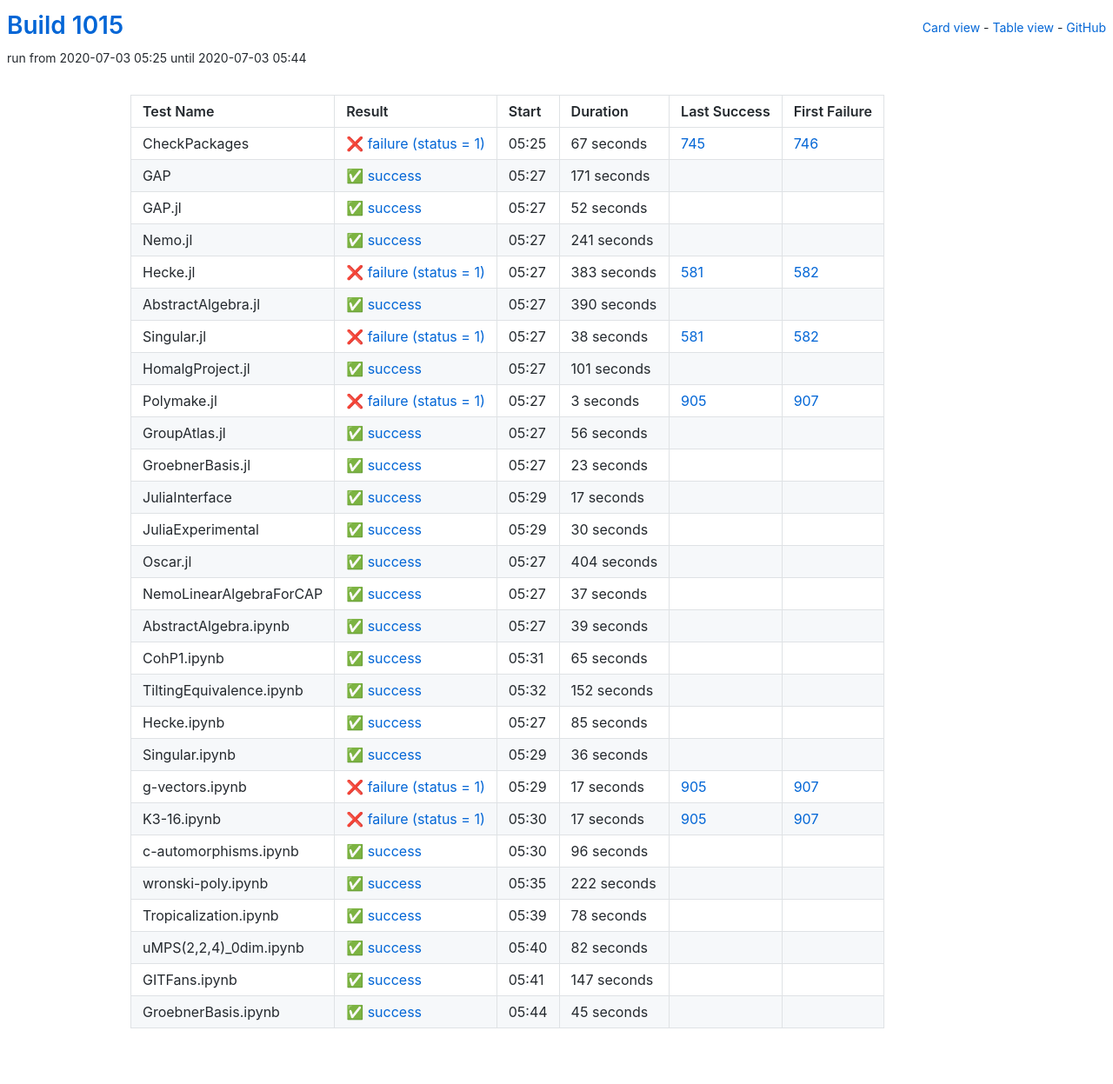
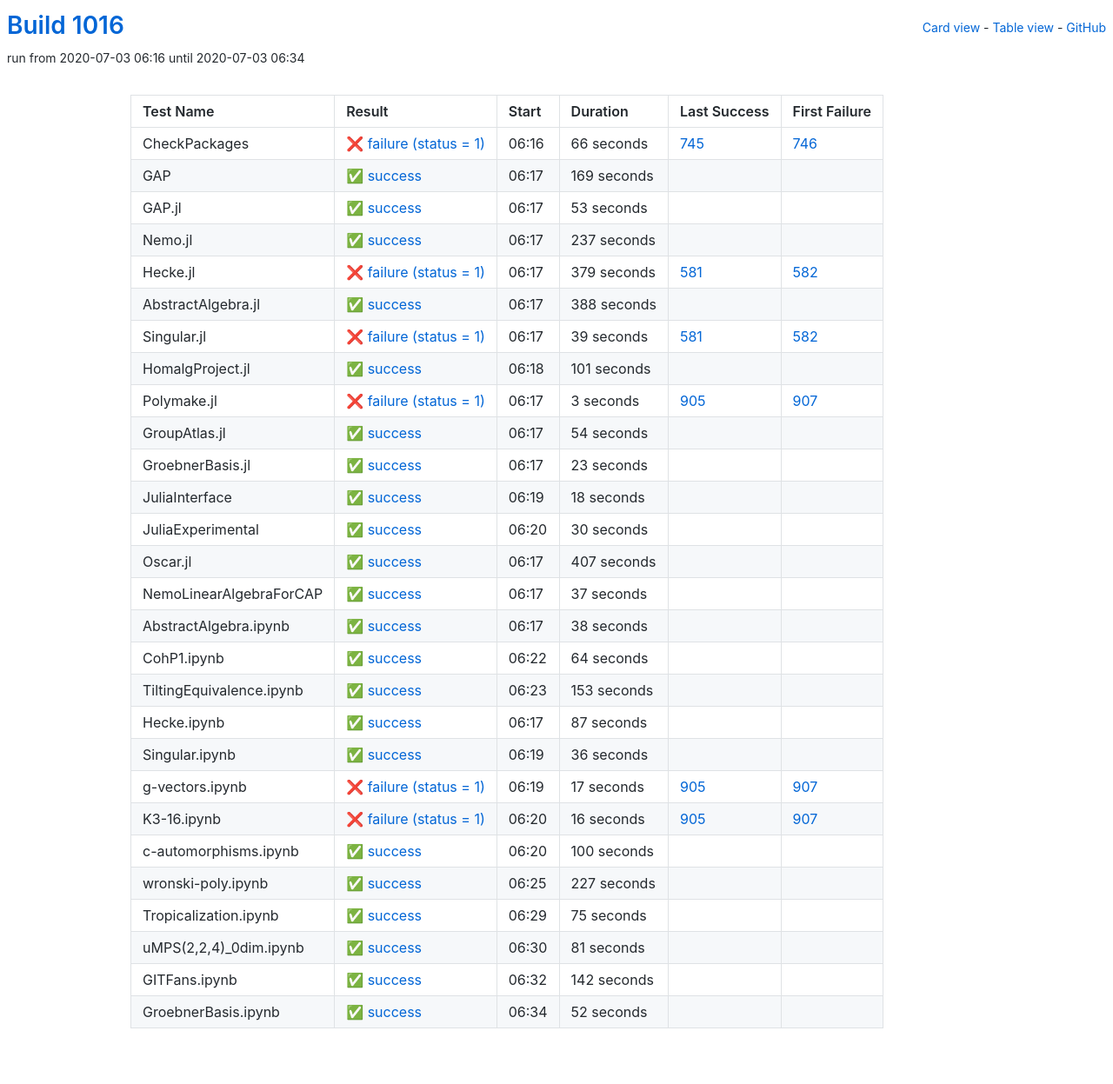
Before and after one commit to oscar-system/oscar-ci-status-1.4, a Jekyll site: the page built from table.html, in a window 1280 px wide. Shown: the whole page at 87% size. Built offline with Jekyll 4.4.1, drawn with Linux system fonts in a browser that asks for light colours.

Commit message:
Build #1016

```diff
--- a/_data/ci.yml
+++ b/_data/ci.yml
@@ -1,6 +1,6 @@
 ---
-build: 1015
-build_url: https://oscarci.mathematik.uni-kl.de/job/oscar-julia-1.4/1015/
+build: 1016
+build_url: https://oscarci.mathematik.uni-kl.de/job/oscar-julia-1.4/1016/
 job: oscar-julia-1.4
 organization: oscar-system
 repo: oscar-ci-status-1.4
@@ -8,92 +8,92 @@ repourl: https://github.com/oscar-system/oscar-ci-status-1.4
 tests:
 - name: CheckPackages
   id: checkpackages
-  log: https://oscarci.mathematik.uni-kl.de/job/oscar-julia-1.4/1015/artifact/logs/build-1015/CheckPackages.log
-  start: 2020-07-03 05:25
+  log: https://oscarci.mathematik.uni-kl.de/job/oscar-julia-1.4/1016/artifact/logs/build-1016/CheckPackages.log
+  start: 2020-07-03 06:16
   success: false
   exitcode: 1
   status: failure
-  duration: 67
+  duration: 66
   last_success: 745
   last_success_url: https://oscarci.mathematik.uni-kl.de/job/oscar-julia-1.4/745/
   first_failure: 746
   first_failure_url: https://oscarci.mathematik.uni-kl.de/job/oscar-julia-1.4/746/
 - name: GAP
   id: gap
-  log: https://oscarci.mathematik.uni-kl.de/job/oscar-julia-1.4/1015/artifact/logs/build-1015/GAP.log
-  start: 2020-07-03 05:27
+  log: https://oscarci.mathematik.uni-kl.de/job/oscar-julia-1.4/1016/artifact/logs/build-1016/GAP.log
+  start: 2020-07-03 06:17
   success: true
   exitcode: 0
   status: success
-  duration: 171
+  duration: 169
   last_success: false
   last_success_url:
   first_failure: false
   first_failure_url:
 - name: GAP.jl
   id: gap-jl
-  log: https://oscarci.mathematik.uni-kl.de/job/oscar-julia-1.4/1015/artifact/logs/build-1015/GAP.jl.log
-  start: 2020-07-03 05:27
+  log: https://oscarci.mathematik.uni-kl.de/job/oscar-julia-1.4/1016/artifact/logs/build-1016/GAP.jl.log
+  start: 2020-07-03 06:17
   success: true
   exitcode: 0
   status: success
-  duration: 52
+  duration: 53
   last_success: false
   last_success_url:
   first_failure: false
   first_failure_url:
 - name: Nemo.jl
   id: nemo-jl
-  log: https://oscarci.mathematik.uni-kl.de/job/oscar-julia-1.4/1015/artifact/logs/build-1015/Nemo.jl.log
-  start: 2020-07-03 05:27
+  log: https://oscarci.mathematik.uni-kl.de/job/oscar-julia-1.4/1016/artifact/logs/build-1016/Nemo.jl.log
+  start: 2020-07-03 06:17
   success: true
   exitcode: 0
   status: success
-  duration: 241
+  duration: 237
   last_success: false
   last_success_url:
   first_failure: false
   first_failure_url:
 - name: Hecke.jl
   id: hecke-jl
-  log: https://oscarci.mathematik.uni-kl.de/job/oscar-julia-1.4/1015/artifact/logs/build-1015/Hecke.jl.log
-  start: 2020-07-03 05:27
+  log: https://oscarci.mathematik.uni-kl.de/job/oscar-julia-1.4/1016/artifact/logs/build-1016/Hecke.jl.log
+  start: 2020-07-03 06:17
   success: false
   exitcode: 1
   status: failure
-  duration: 383
+  duration: 379
   last_success: 581
   last_success_url: https://oscarci.mathematik.uni-kl.de/job/oscar-julia-1.4/581/
   first_failure: 582
   first_failure_url: https://oscarci.mathematik.uni-kl.de/job/oscar-julia-1.4/582/
 - name: AbstractAlgebra.jl
   id: abstractalgebra-jl
-  log: https://oscarci.mathematik.uni-kl.de/job/oscar-julia-1.4/1015/artifact/logs/build-1015/AbstractAlgebra.jl.log
-  start: 2020-07-03 05:27
+  log: https://oscarci.mathematik.uni-kl.de/job/oscar-julia-1.4/1016/artifact/logs/build-1016/AbstractAlgebra.jl.log
+  start: 2020-07-03 06:17
   success: true
   exitcode: 0
   status: success
-  duration: 390
+  duration: 388
   last_success: false
   last_success_url:
   first_failure: false
   first_failure_url:
 - name: Singular.jl
   id: singular-jl
-  log: https://oscarci.mathematik.uni-kl.de/job/oscar-julia-1.4/1015/artifact/logs/build-1015/Singular.jl.log
-  start: 2020-07-03 05:27
+  log: https://oscarci.mathematik.uni-kl.de/job/oscar-julia-1.4/1016/artifact/logs/build-1016/Singular.jl.log
+  start: 2020-07-03 06:17
   success: false
   exitcode: 1
   status: failure
-  duration: 38
+  duration: 39
   last_success: 581
   last_success_url: https://oscarci.mathematik.uni-kl.de/job/oscar-julia-1.4/581/
   first_failure: 582
   first_failure_url: https://oscarci.mathematik.uni-kl.de/job/oscar-julia-1.4/582/
 - name: HomalgProject.jl
   id: homalgproject-jl
-  log: https://oscarci.mathematik.uni-kl.de/job/oscar-julia-1.4/1015/artifact/logs/build-1015/HomalgProject.jl.log
-  start: 2020-07-03 05:27
+  log: https://oscarci.mathematik.uni-kl.de/job/oscar-julia-1.4/1016/artifact/logs/build-1016/HomalgProject.jl.log
+  start: 2020-07-03 06:18
   success: true
   exitcode: 0
   status: success
@@ -104,8 +104,8 @@ tests:
   first_failure_url:
 - name: Polymake.jl
   id: polymake-jl
-  log: https://oscarci.mathematik.uni-kl.de/job/oscar-julia-1.4/1015/artifact/logs/build-1015/Polymake.jl.log
-  start: 2020-07-03 05:27
+  log: https://oscarci.mathematik.uni-kl.de/job/oscar-julia-1.4/1016/artifact/logs/build-1016/Polymake.jl.log
+  start: 2020-07-03 06:17
   success: false
   exitcode: 1
   status: failure
@@ -116,20 +116,20 @@ tests:
   first_failure_url: https://oscarci.mathematik.uni-kl.de/job/oscar-julia-1.4/907/
 - name: GroupAtlas.jl
   id: groupatlas-jl
-  log: https://oscarci.mathematik.uni-kl.de/job/oscar-julia-1.4/1015/artifact/logs/build-1015/GroupAtlas.jl.log
-  start: 2020-07-03 05:27
+  log: https://oscarci.mathematik.uni-kl.de/job/oscar-julia-1.4/1016/artifact/logs/build-1016/GroupAtlas.jl.log
+  start: 2020-07-03 06:17
   success: true
   exitcode: 0
   status: success
-  duration: 56
+  duration: 54
   last_success: false
   last_success_url:
   first_failure: false
   first_failure_url:
 - name: GroebnerBasis.jl
   id: groebnerbasis-jl
-  log: https://oscarci.mathematik.uni-kl.de/job/oscar-julia-1.4/1015/artifact/logs/build-1015/GroebnerBasis.jl.log
-  start: 2020-07-03 05:27
+  log: https://oscarci.mathematik.uni-kl.de/job/oscar-julia-1.4/1016/artifact/logs/build-1016/GroebnerBasis.jl.log
+  start: 2020-07-03 06:17
   success: true
   exitcode: 0
   status: success
@@ -140,20 +140,20 @@ tests:
   first_failure_url:
 - name: JuliaInterface
   id: juliainterface
-  log: https://oscarci.mathematik.uni-kl.de/job/oscar-julia-1.4/1015/artifact/logs/build-1015/JuliaInterface.log
-  start: 2020-07-03 05:29
+  log: https://oscarci.mathematik.uni-kl.de/job/oscar-julia-1.4/1016/artifact/logs/build-1016/JuliaInterface.log
+  start: 2020-07-03 06:19
   success: true
   exitcode: 0
   status: success
-  duration: 17
+  duration: 18
   last_success: false
   last_success_url:
   first_failure: false
   first_failure_url:
 - name: JuliaExperimental
   id: juliaexperimental
-  log: https://oscarci.mathematik.uni-kl.de/job/oscar-julia-1.4/1015/artifact/logs/build-1015/JuliaExperimental.log
-  start: 2020-07-03 05:29
+  log: https://oscarci.mathematik.uni-kl.de/job/oscar-julia-1.4/1016/artifact/logs/build-1016/JuliaExperimental.log
+  start: 2020-07-03 06:20
   success: true
   exitcode: 0
   status: success
@@ -164,20 +164,20 @@ tests:
   first_failure_url:
 - name: Oscar.jl
   id: oscar-jl
-  log: https://oscarci.mathematik.uni-kl.de/job/oscar-julia-1.4/1015/artifact/logs/build-1015/Oscar.jl.log
-  start: 2020-07-03 05:27
+  log: https://oscarci.mathematik.uni-kl.de/job/oscar-julia-1.4/1016/artifact/logs/build-1016/Oscar.jl.log
+  start: 2020-07-03 06:17
   success: true
   exitcode: 0
   status: success
-  duration: 404
+  duration: 407
   last_success: false
   last_success_url:
   first_failure: false
   first_failure_url:
 - name: NemoLinearAlgebraForCAP
   id: nemolinearalgebraforcap
-  log: https://oscarci.mathematik.uni-kl.de/job/oscar-julia-1.4/1015/artifact/logs/build-1015/NemoLinearAlgebraForCAP.log
-  start: 2020-07-03 05:27
+  log: https://oscarci.mathematik.uni-kl.de/job/oscar-julia-1.4/1016/artifact/logs/build-1016/NemoLinearAlgebraForCAP.log
+  start: 2020-07-03 06:17
   success: true
   exitcode: 0
   status: success
@@ -188,56 +188,56 @@ tests:
   first_failure_url:
 - name: AbstractAlgebra.ipynb
   id: abstractalgebra-ipynb
-  log: https://oscarci.mathematik.uni-kl.de/job/oscar-julia-1.4/1015/artifact/logs/build-1015/AbstractAlgebra.ipynb.log
-  start: 2020-07-03 05:27
+  log: https://oscarci.mathematik.uni-kl.de/job/oscar-julia-1.4/1016/artifact/logs/build-1016/AbstractAlgebra.ipynb.log
+  start: 2020-07-03 06:17
   success: true
   exitcode: 0
   status: success
-  duration: 39
+  duration: 38
   last_success: false
   last_success_url:
   first_failure: false
   first_failure_url:
 - name: CohP1.ipynb
   id: cohp1-ipynb
-  log: https://oscarci.mathematik.uni-kl.de/job/oscar-julia-1.4/1015/artifact/logs/build-1015/CohP1.ipynb.log
-  start: 2020-07-03 05:31
+  log: https://oscarci.mathematik.uni-kl.de/job/oscar-julia-1.4/1016/artifact/logs/build-1016/CohP1.ipynb.log
+  start: 2020-07-03 06:22
   success: true
   exitcode: 0
   status: success
-  duration: 65
+  duration: 64
   last_success: false
   last_success_url:
   first_failure: false
   first_failure_url:
 - name: TiltingEquivalence.ipynb
   id: tiltingequivalence-ipynb
-  log: https://oscarci.mathematik.uni-kl.de/job/oscar-julia-1.4/1015/artifact/logs/build-1015/TiltingEquivalence.ipynb.log
-  start: 2020-07-03 05:32
+  log: https://oscarci.mathematik.uni-kl.de/job/oscar-julia-1.4/1016/artifact/logs/build-1016/TiltingEquivalence.ipynb.log
+  start: 2020-07-03 06:23
   success: true
   exitcode: 0
   status: success
-  duration: 152
+  duration: 153
   last_success: false
   last_success_url:
   first_failure: false
   first_failure_url:
 - name: Hecke.ipynb
   id: hecke-ipynb
-  log: https://oscarci.mathematik.uni-kl.de/job/oscar-julia-1.4/1015/artifact/logs/build-1015/Hecke.ipynb.log
-  start: 2020-07-03 05:27
+  log: https://oscarci.mathematik.uni-kl.de/job/oscar-julia-1.4/1016/artifact/logs/build-1016/Hecke.ipynb.log
+  start: 2020-07-03 06:17
   success: true
   exitcode: 0
   status: success
-  duration: 85
+  duration: 87
   last_success: false
   last_success_url:
   first_failure: false
   first_failure_url:
 - name: Singular.ipynb
   id: singular-ipynb
-  log: https://oscarci.mathematik.uni-kl.de/job/oscar-julia-1.4/1015/artifact/logs/build-1015/Singular.ipynb.log
-  start: 2020-07-03 05:29
+  log: https://oscarci.mathematik.uni-kl.de/job/oscar-julia-1.4/1016/artifact/logs/build-1016/Singular.ipynb.log
+  start: 2020-07-03 06:19
   success: true
   exitcode: 0
   status: success
@@ -248,8 +248,8 @@ tests:
   first_failure_url:
 - name: g-vectors.ipynb
   id: g-vectors-ipynb
-  log: https://oscarci.mathematik.uni-kl.de/job/oscar-julia-1.4/1015/artifact/logs/build-1015/g-vectors.ipynb.log
-  start: 2020-07-03 05:29
+  log: https://oscarci.mathematik.uni-kl.de/job/oscar-julia-1.4/1016/artifact/logs/build-1016/g-vectors.ipynb.log
+  start: 2020-07-03 06:19
   success: false
   exitcode: 1
   status: failure
@@ -260,84 +260,84 @@ tests:
   first_failure_url: https://oscarci.mathematik.uni-kl.de/job/oscar-julia-1.4/907/
 - name: K3-16.ipynb
   id: k3-16-ipynb
-  log: https://oscarci.mathematik.uni-kl.de/job/oscar-julia-1.4/1015/artifact/logs/build-1015/K3-16.ipynb.log
-  start: 2020-07-03 05:30
+  log: https://oscarci.mathematik.uni-kl.de/job/oscar-julia-1.4/1016/artifact/logs/build-1016/K3-16.ipynb.log
+  start: 2020-07-03 06:20
   success: false
   exitcode: 1
   status: failure
-  duration: 17
+  duration: 16
   last_success: 905
   last_success_url: https://oscarci.mathematik.uni-kl.de/job/oscar-julia-1.4/905/
   first_failure: 907
   first_failure_url: https://oscarci.mathematik.uni-kl.de/job/oscar-julia-1.4/907/
 - name: c-automorphisms.ipynb
   id: c-automorphisms-ipynb
-  log: https://oscarci.mathematik.uni-kl.de/job/oscar-julia-1.4/1015/artifact/logs/build-1015/c-automorphisms.ipynb.log
-  start: 2020-07-03 05:30
+  log: https://oscarci.mathematik.uni-kl.de/job/oscar-julia-1.4/1016/artifact/logs/build-1016/c-automorphisms.ipynb.log
+  start: 2020-07-03 06:20
   success: true
   exitcode: 0
   status: success
-  duration: 96
+  duration: 100
   last_success: false
   last_success_url:
   first_failure: false
   first_failure_url:
 - name: wronski-poly.ipynb
   id: wronski-poly-ipynb
-  log: https://oscarci.mathematik.uni-kl.de/job/oscar-julia-1.4/1015/artifact/logs/build-1015/wronski-poly.ipynb.log
-  start: 2020-07-03 05:35
+  log: https://oscarci.mathematik.uni-kl.de/job/oscar-julia-1.4/1016/artifact/logs/build-1016/wronski-poly.ipynb.log
+  start: 2020-07-03 06:25
   success: true
   exitcode: 0
   status: success
-  duration: 222
+  duration: 227
   last_success: false
   last_success_url:
   first_failure: false
   first_failure_url:
 - name: Tropicalization.ipynb
   id: tropicalization-ipynb
-  log: https://oscarci.mathematik.uni-kl.de/job/oscar-julia-1.4/1015/artifact/logs/build-1015/Tropicalization.ipynb.log
-  start: 2020-07-03 05:39
+  log: https://oscarci.mathematik.uni-kl.de/job/oscar-julia-1.4/1016/artifact/logs/build-1016/Tropicalization.ipynb.log
+  start: 2020-07-03 06:29
   success: true
   exitcode: 0
   status: success
-  duration: 78
+  duration: 75
   last_success: false
   last_success_url:
   first_failure: false
   first_failure_url:
 - name: uMPS(2,2,4)_0dim.ipynb
   id: umps-2-2-4-0dim-ipynb
-  log: https://oscarci.mathematik.uni-kl.de/job/oscar-julia-1.4/1015/artifact/logs/build-1015/uMPS-2-2-4-_0dim.ipynb.log
-  start: 2020-07-03 05:40
+  log: https://oscarci.mathematik.uni-kl.de/job/oscar-julia-1.4/1016/artifact/logs/build-1016/uMPS-2-2-4-_0dim.ipynb.log
+  start: 2020-07-03 06:30
   success: true
   exitcode: 0
   status: success
-  duration: 82
+  duration: 81
   last_success: false
   last_success_url:
   first_failure: false
   first_failure_url:
 - name: GITFans.ipynb
   id: gitfans-ipynb
-  log: https://oscarci.mathematik.uni-kl.de/job/oscar-julia-1.4/1015/artifact/logs/build-1015/GITFans.ipynb.log
-  start: 2020-07-03 05:41
+  log: https://oscarci.mathematik.uni-kl.de/job/oscar-julia-1.4/1016/artifact/logs/build-1016/GITFans.ipynb.log
+  start: 2020-07-03 06:32
   success: true
   exitcode: 0
   status: success
-  duration: 147
+  duration: 142
   last_success: false
   last_success_url:
   first_failure: false
   first_failure_url:
 - name: GroebnerBasis.ipynb
   id: groebnerbasis-ipynb
-  log: https://oscarci.mathematik.uni-kl.de/job/oscar-julia-1.4/1015/artifact/logs/build-1015/GroebnerBasis.ipynb.log
-  start: 2020-07-03 05:44
+  log: https://oscarci.mathematik.uni-kl.de/job/oscar-julia-1.4/1016/artifact/logs/build-1016/GroebnerBasis.ipynb.log
+  start: 2020-07-03 06:34
   success: true
   exitcode: 0
   status: success
-  duration: 45
+  duration: 52
   last_success: false
   last_success_url:
   first_failure: false
```
Also changed, not shown: README.md.
